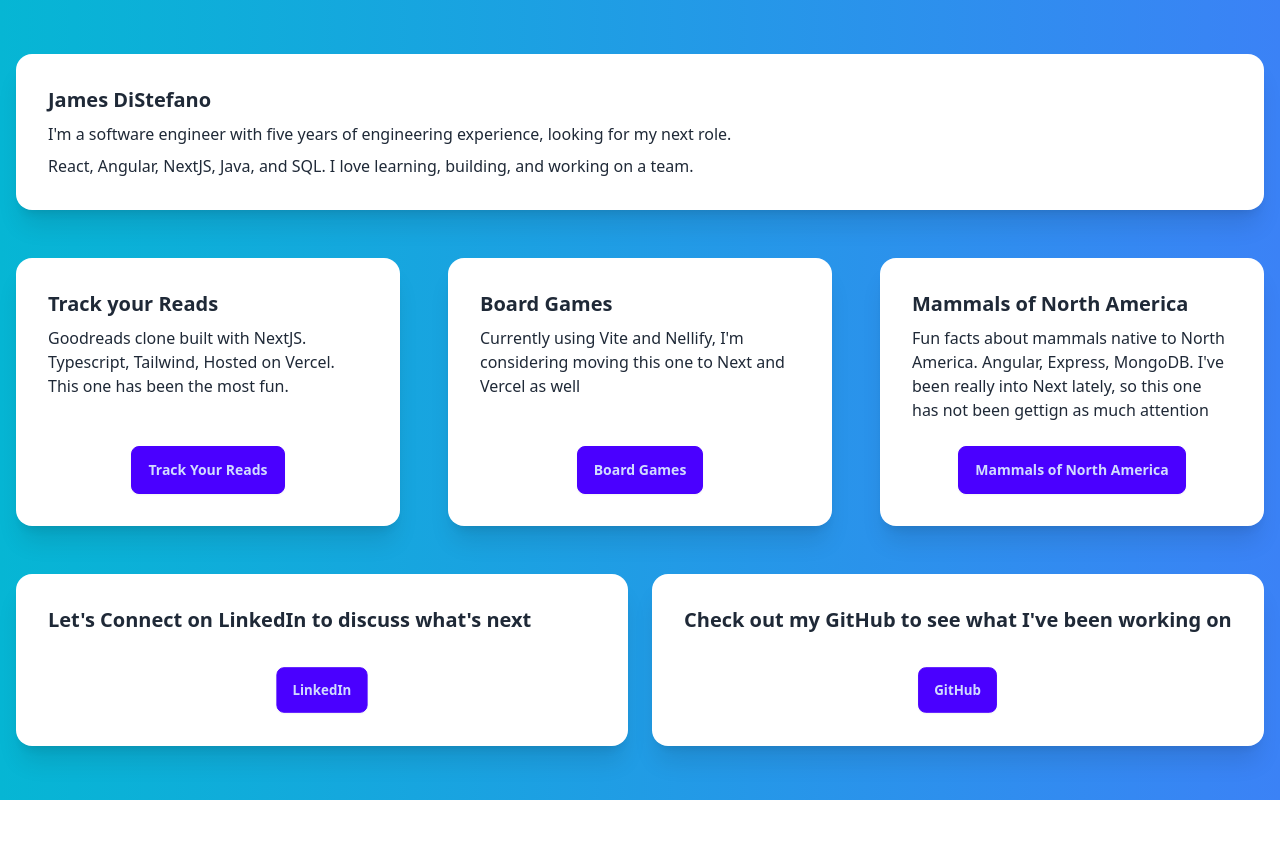
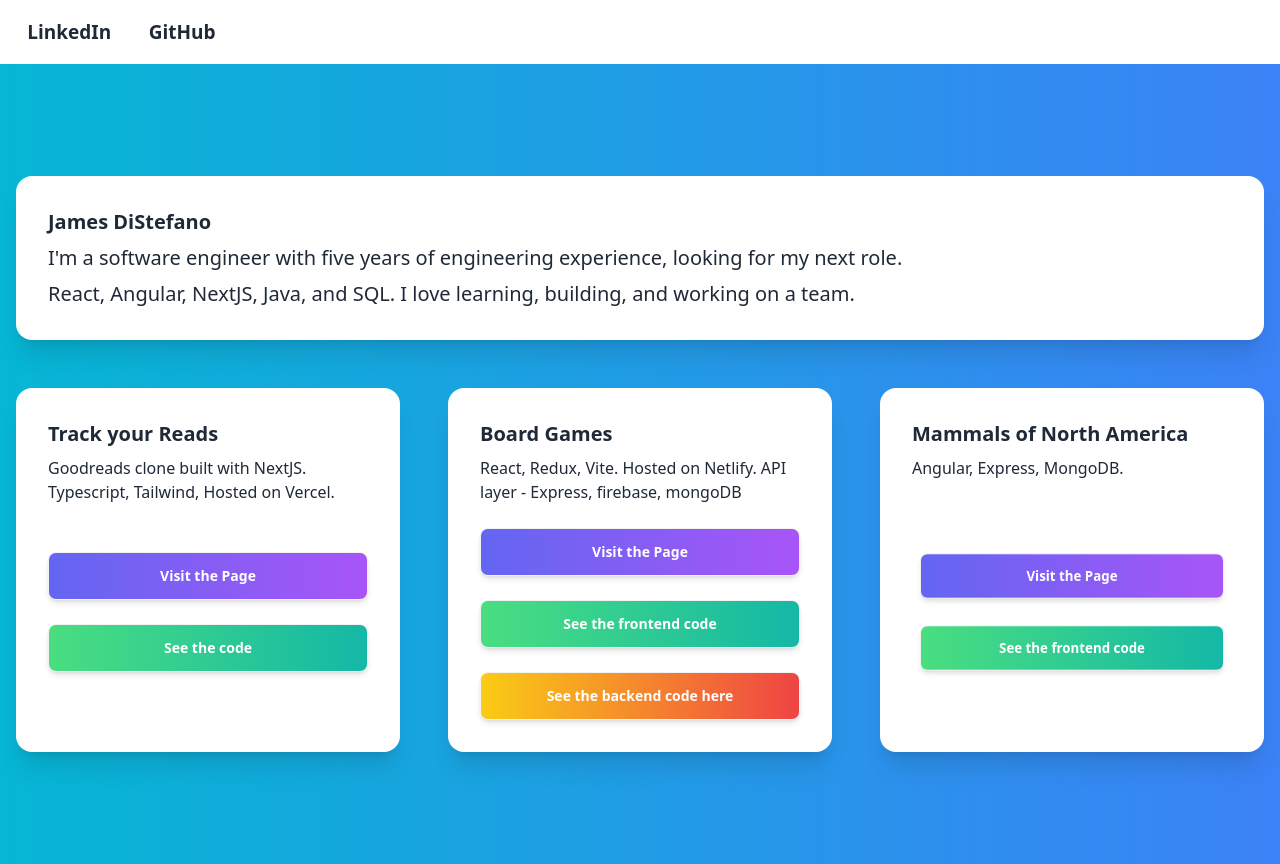
Before and after one commit to JamesDiStef/homepage, an Angular app: page / in a window 1280 px wide. Before the commit the page ends 800 px from the top, so only its background shows below. Built offline with nearby package versions, Linux system fonts and the light colour scheme.

Commit message:
add buttons for code, styling changes, hide mammals page on mobile

```diff
--- a/src/app/home/home.component.html
+++ b/src/app/home/home.component.html
@@ -1,3 +1,17 @@
+<div class="hidden md:flex navbar bg-base-100 shadow-sm">
+  <a
+    href="https://www.linkedin.com/in/james-distefano-b033aa154/"
+    target="_blank"
+    class="btn btn-ghost text-xl"
+    >LinkedIn</a
+  >
+  <a
+    href="https://github.com/JamesDiStef"
+    target="_blank"
+    class="btn btn-ghost text-xl"
+    >GitHub</a
+  >
+</div>
 <div
   class="min-h-screen bg-gradient-to-r from-cyan-500 to-blue-500 flex items-center justify-center"
 >
@@ -5,7 +19,7 @@
     class="items-stretch mx-auto p-4 grid gap-6 lg:grid-cols-3 lg:gap-12 max-w-screen-xl"
   >
     <div class="col-span-full lg:col-span-3 h-1/3">
-      <div class="card bg-base-100 w-full shadow-xl">
+      <div class="card bg-base-100 w-full shadow-xl lg:text-xl">
         <div class="card-body">
           <h2 class="card-title">James DiStefano</h2>
           <p>
@@ -24,11 +38,11 @@
       <app-link-card
         class="flex-1 w-full h-full"
         [title]="'Track your Reads'"
-        [buttonText]="'Track Your Reads'"
         [description]="
-          'Goodreads clone built with NextJS.  Typescript, Tailwind, Hosted on Vercel.  This one has been the most fun.'
+          'Goodreads clone built with NextJS.  Typescript, Tailwind, Hosted on Vercel.'
         "
         [link]="'https://reader-teal-pi.vercel.app/'"
+        [codeButtonLink]="'https://github.com/JamesDiStef/reader'"
       ></app-link-card>
     </div>
 
@@ -36,39 +50,27 @@
       <app-link-card
         class="flex-1 w-full h-full"
         [title]="'Board Games'"
-        [buttonText]="'Board Games'"
         [description]="
-          'Currently using Vite and Nellify, I\'m considering moving this one to Next and Vercel as well'
+          'React, Redux, Vite.  Hosted on Netlify.  API layer - Express, firebase, mongoDB '
         "
         [link]="'https://board-games-and-more.netlify.app/'"
+        [codeButtonText]="'See the frontend code'"
+        [codeButtonLink]="'https://github.com/JamesDiStef/board-games'"
+        [backendCodeButtonLink]="
+          'https://github.com/JamesDiStef/board-games-service'
+        "
       ></app-link-card>
     </div>
 
-    <div class="flex items-stretch">
+    <div class="hidden md:flex items-stretch">
       <app-link-card
         class="flex-1 w-full h-full"
         [title]="'Mammals of North America'"
-        [buttonText]="'Mammals of North America'"
-        [description]="
-          'Fun facts about mammals native to North America. Angular, Express, MongoDB.  I\'ve been really into Next lately, so this one has not been gettign as much attention'
-        "
+        [description]="'Angular, Express, MongoDB.'"
+        [codeButtonText]="'See the frontend code'"
         [link]="'https://rococo-lokum-be94cf.netlify.app/'"
-      ></app-link-card>
-    </div>
-
-    <div class="hidden md:flex md:items-stretch lg:col-span-3 md:space-x-6">
-      <app-link-card
-        class="flex-1 w-full h-full"
-        [title]="'Let\'s Connect on LinkedIn to discuss what\'s next'"
-        [buttonText]="'LinkedIn'"
-        [link]="'https://www.linkedin.com/in/james-distefano-b033aa154/'"
-      ></app-link-card>
-
-      <app-link-card
-        class="flex-1 w-full h-full"
-        [title]="'Check out my GitHub to see what I\'ve been working on'"
-        [buttonText]="'GitHub'"
-        [link]="'https://github.com/JamesDiStef'"
+        [codeButtonLink]="'https://github.com/JamesDiStef/mammals'"
+        [backendCodeButtonLink]="''"
       ></app-link-card>
     </div>
 
--- a/src/app/home/link-card/link-card.component.html
+++ b/src/app/home/link-card/link-card.component.html
@@ -2,10 +2,30 @@
   <div class="card-body">
     <h2 class="card-title">{{ title }}</h2>
     <p>{{ description }}</p>
-    <div class="card-actions justify-center mt-4">
-      <a href="{{ link }}" target="_blank" class="btn btn-primary">{{
-        buttonText
-      }}</a>
+    <div class="card-actions flex flex-col justify-between mt-4 space-y-4">
+      <a
+        href="{{ link }}"
+        target="_blank"
+        class="btn w-full h-12 bg-gradient-to-r from-indigo-500 to-purple-500 text-white font-semibold rounded-lg shadow-md transform transition duration-300 hover:scale-105 hover:from-indigo-600 hover:to-purple-600"
+      >
+        {{ buttonText }}
+      </a>
+      <a
+        href="{{ codeButtonLink }}"
+        target="_blank"
+        class="btn w-full h-12 bg-gradient-to-r from-green-400 to-teal-500 text-white font-semibold rounded-lg shadow-md transform transition duration-300 hover:scale-105 hover:from-green-500 hover:to-teal-600"
+      >
+        {{ codeButtonText }}
+      </a>
+      @if(backendCodeButtonLink !== ''){<a
+        href="{{ backendCodeButtonLink }}"
+        target="_blank"
+        class="btn w-full h-12 bg-gradient-to-r from-yellow-400 to-red-500 text-white font-semibold rounded-lg shadow-md transform transition duration-300 hover:scale-105 hover:from-yellow-500 hover:to-red-600"
+      >
+        {{ backendCodeButtonText }} </a
+      >} @else {
+      <div class="h-6"></div>
+      }
     </div>
   </div>
 </div>
--- a/src/app/home/link-card/link-card.component.ts
+++ b/src/app/home/link-card/link-card.component.ts
@@ -11,6 +11,10 @@ export class LinkCardComponent {
   @Input()
   title!: string;
   @Input() description!: string;
-  @Input() buttonText!: string;
+  @Input() buttonText: string = 'Visit the Page';
   @Input() link!: string;
+  @Input() codeButtonText: string = 'See the code';
+  @Input() codeButtonLink!: string;
+  @Input() backendCodeButtonText?: string = 'See the backend code here';
+  @Input() backendCodeButtonLink?: string = '';
 }
```
